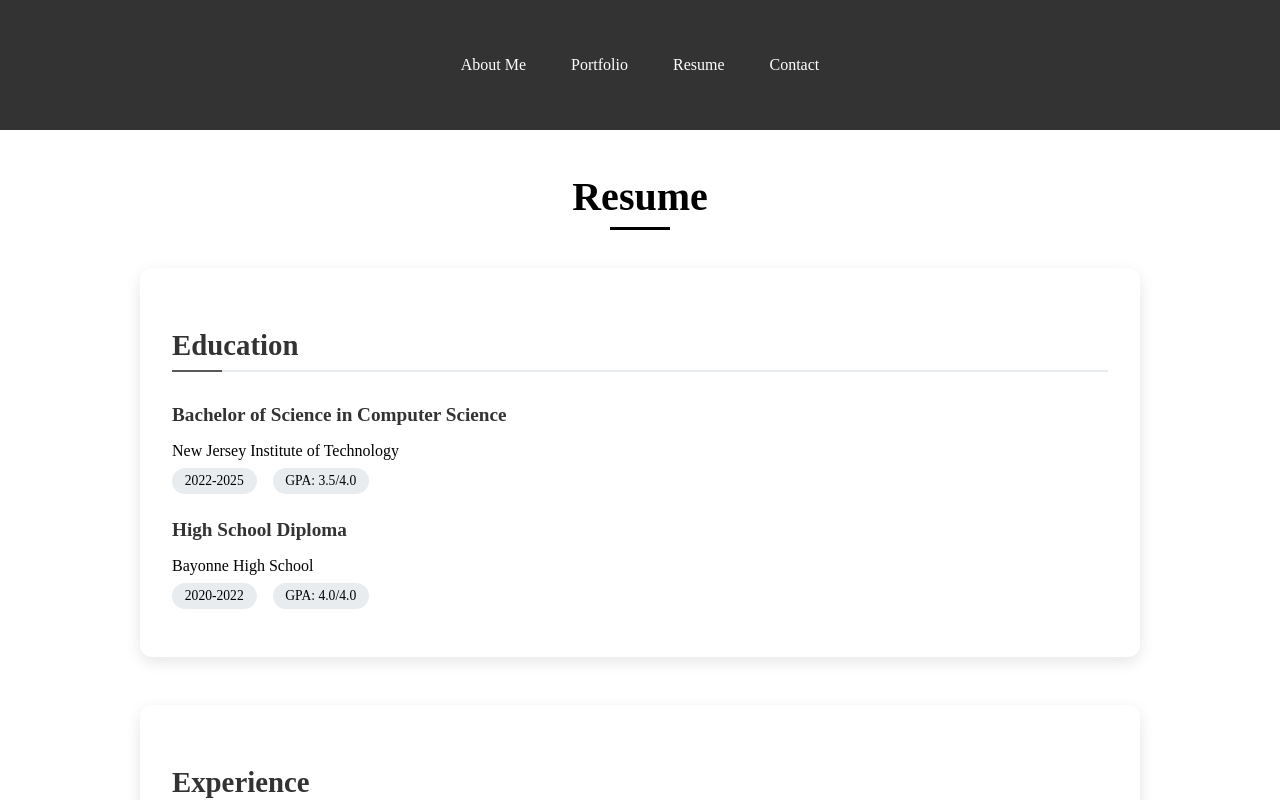
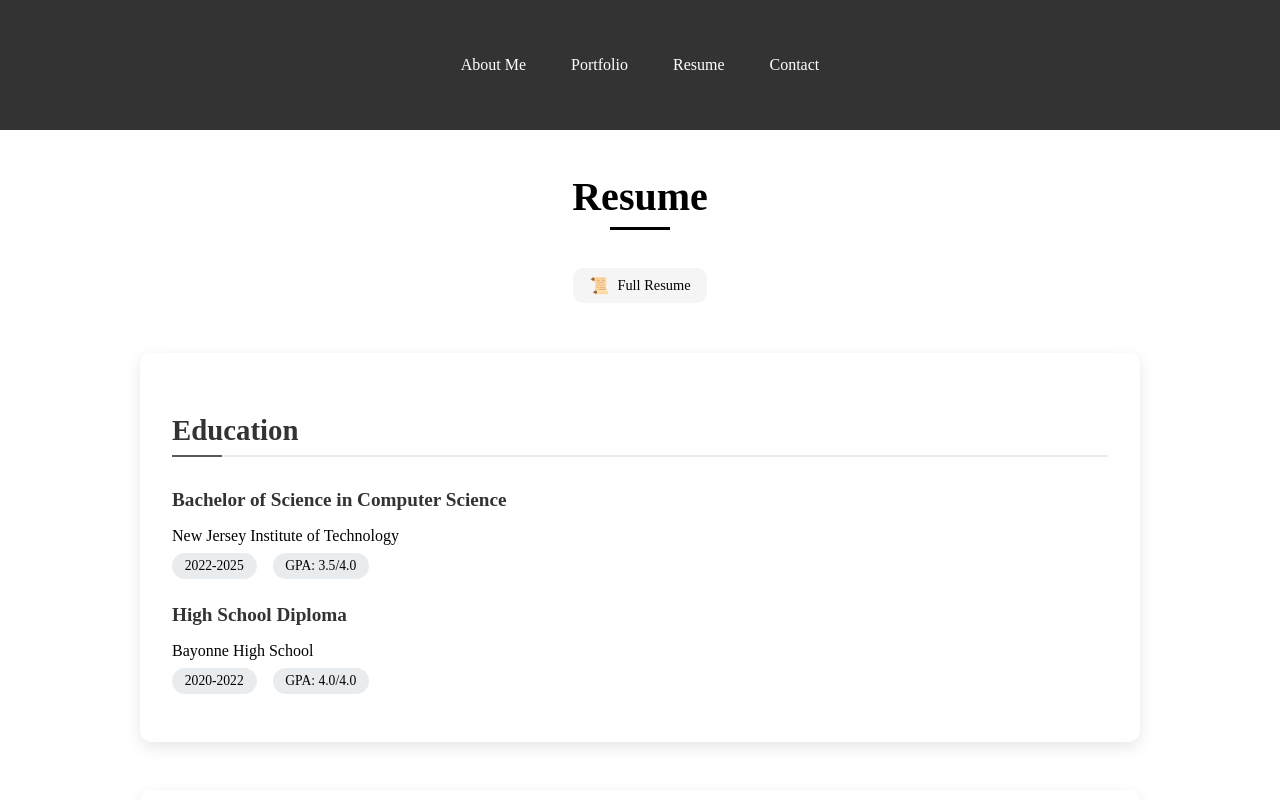
Before and after one commit to AllanRoz/react-personal-profile, a React (Create React App) app in the folder personal-profile-website/: page / in a window 1280 px wide. Both pictures are taken after a click on the element "Resume". Shown: the top 800 px of the page. Built offline with nearby package versions, Linux system fonts and the light colour scheme.

Commit message:
Added Full Resume Link Button

```diff
--- a/personal-profile-website/src/Resume.css
+++ b/personal-profile-website/src/Resume.css
@@ -152,3 +152,29 @@
   font-size: 0.85rem;
   font-weight: 600;
 }
+
+.social-links {
+  display: flex;
+  justify-content: center;
+  gap: 0.5rem;
+  flex-wrap: wrap;
+  padding: 0px 0px 50px
+}
+
+.social-link {
+  display: flex;
+  align-items: center;
+  gap: 0.5rem;
+  padding: 0.5rem 1rem;
+  background: rgba(203, 203, 203, 0.2);
+  color: black;
+  text-decoration: none;
+  border-radius: 10px;
+  font-size: 0.9rem;
+  transition: all 0.3s ease;
+  flex-shrink: 0;
+}
+
+.social-icon {
+  font-size: 1rem;
+}
--- a/personal-profile-website/src/Resume.js
+++ b/personal-profile-website/src/Resume.js
@@ -69,6 +69,16 @@ function Resume() {
     <section id="resume" className="resume-section">
       <div className="resume-container">
         <h2 className="resume-title">Resume</h2>
+        <div className="social-links">
+          <a
+            href="https://web.njit.edu/~ar358/"
+            className="social-link instagram"
+            target="_blank"
+            rel="noopener noreferrer"
+          >
+            <span className="social-icon">📜</span> Full Resume
+          </a>
+        </div>
 
         <div className="resume-content">
           {/* Education Section */}
```
